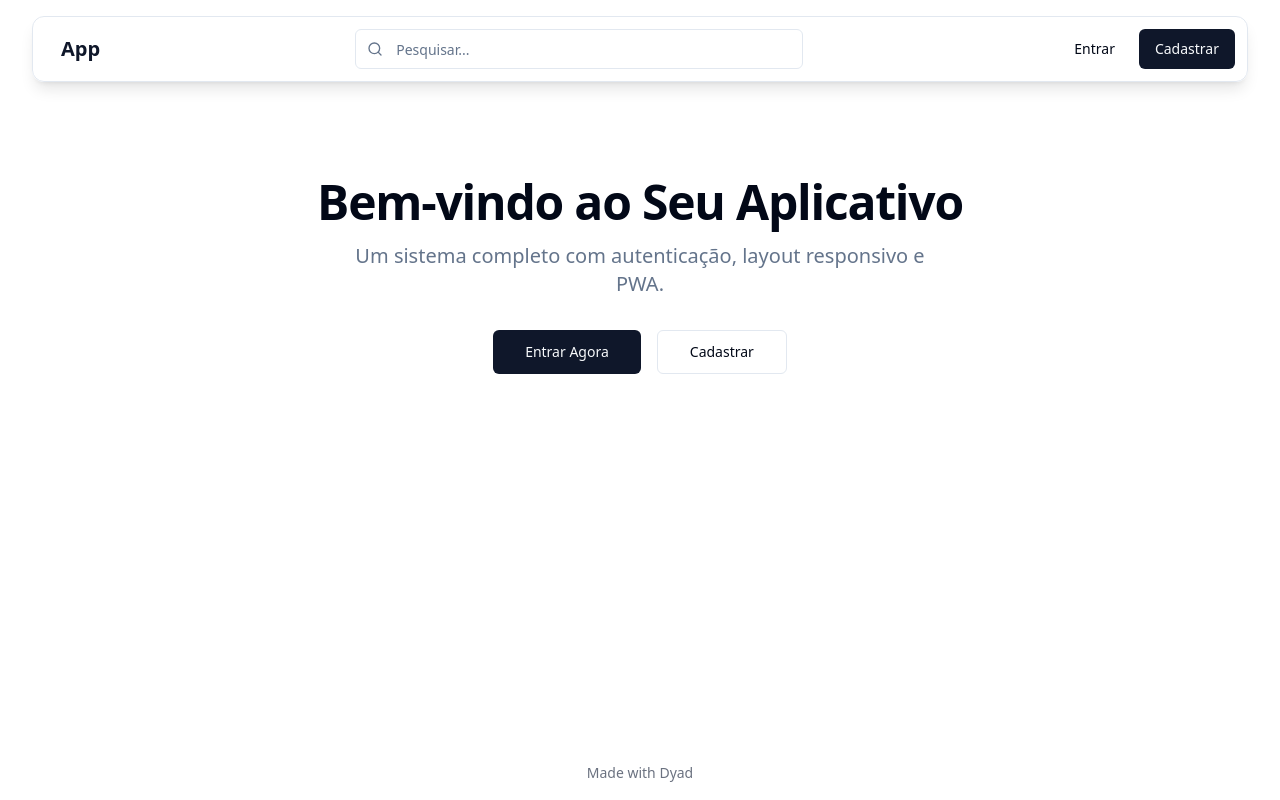
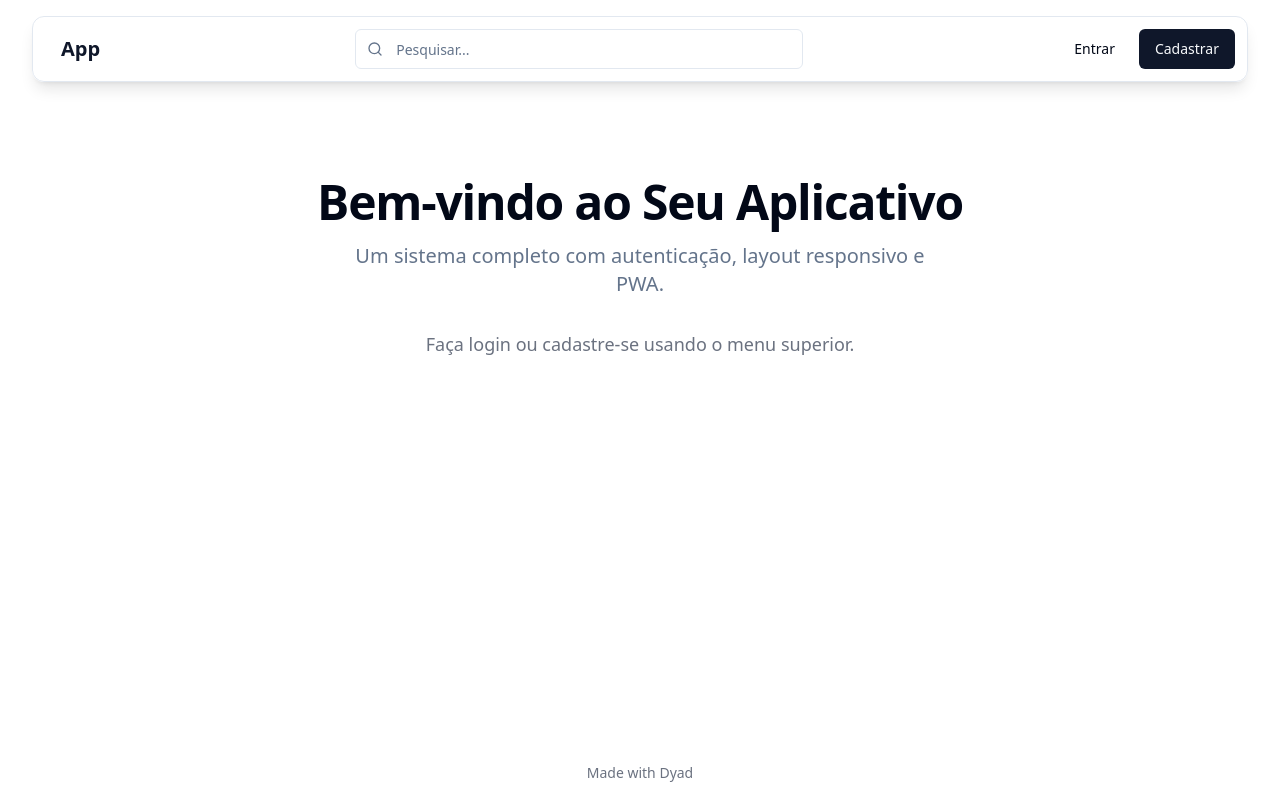
Before and after one commit to maiszoomimpressos-create/pwa, a React (Vite) app: page / in a window 1280 px wide. Built offline with nearby package versions, Linux system fonts and the light colour scheme.

Commit message:
[dyad] Removendo botões de autenticação da página inicial - wrote 1 file(s)

```diff
--- a/src/pages/Index.tsx
+++ b/src/pages/Index.tsx
@@ -19,14 +19,10 @@ const Index = () => {
           <Button size="lg">Ir para o Dashboard</Button>
         </Link>
       ) : (
-        <div className="space-x-4">
-          <Link to="/login">
-            <Button size="lg">Entrar Agora</Button>
-          </Link>
-          <Link to="/register">
-            <Button size="lg" variant="outline">Cadastrar</Button>
-          </Link>
-        </div>
+        // Removendo os botões de Login/Cadastro conforme solicitado.
+        <p className="text-lg text-gray-500">
+          Faça login ou cadastre-se usando o menu superior.
+        </p>
       )}
     </div>
   );
```
